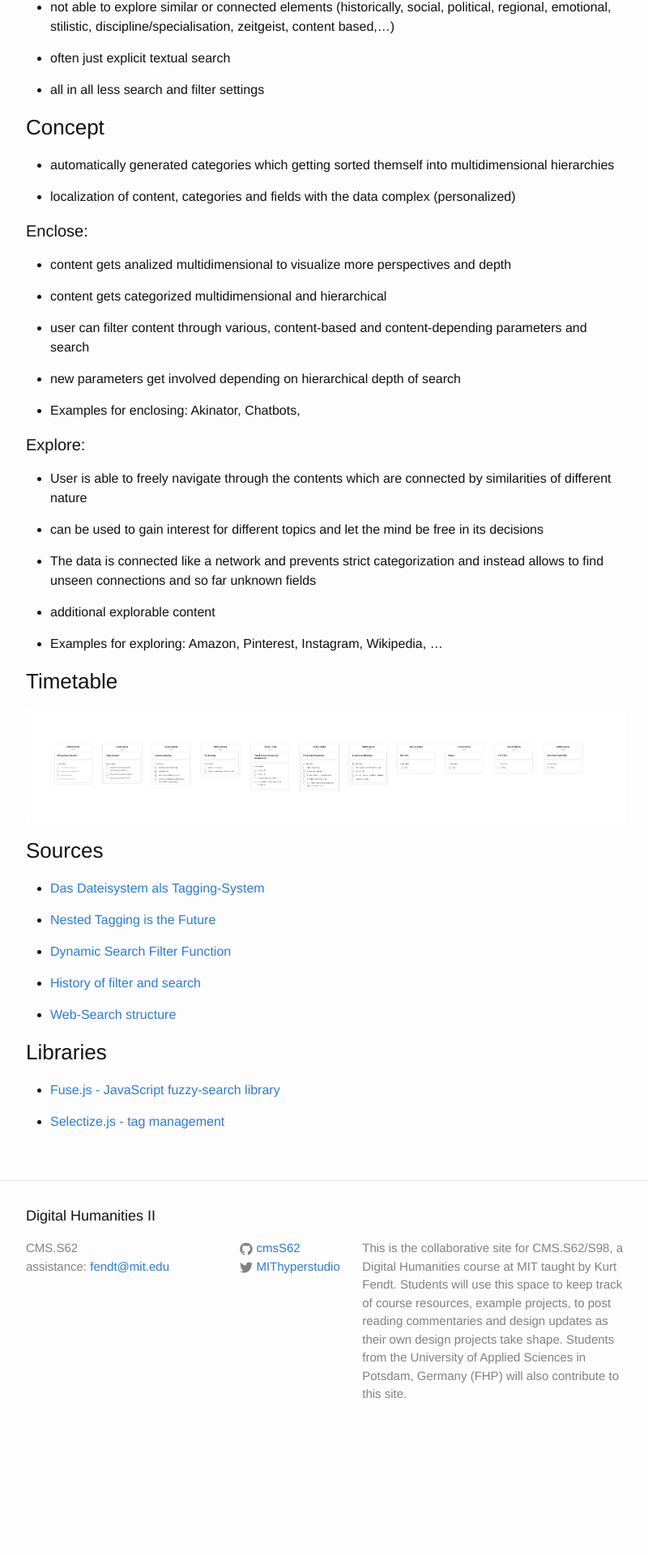
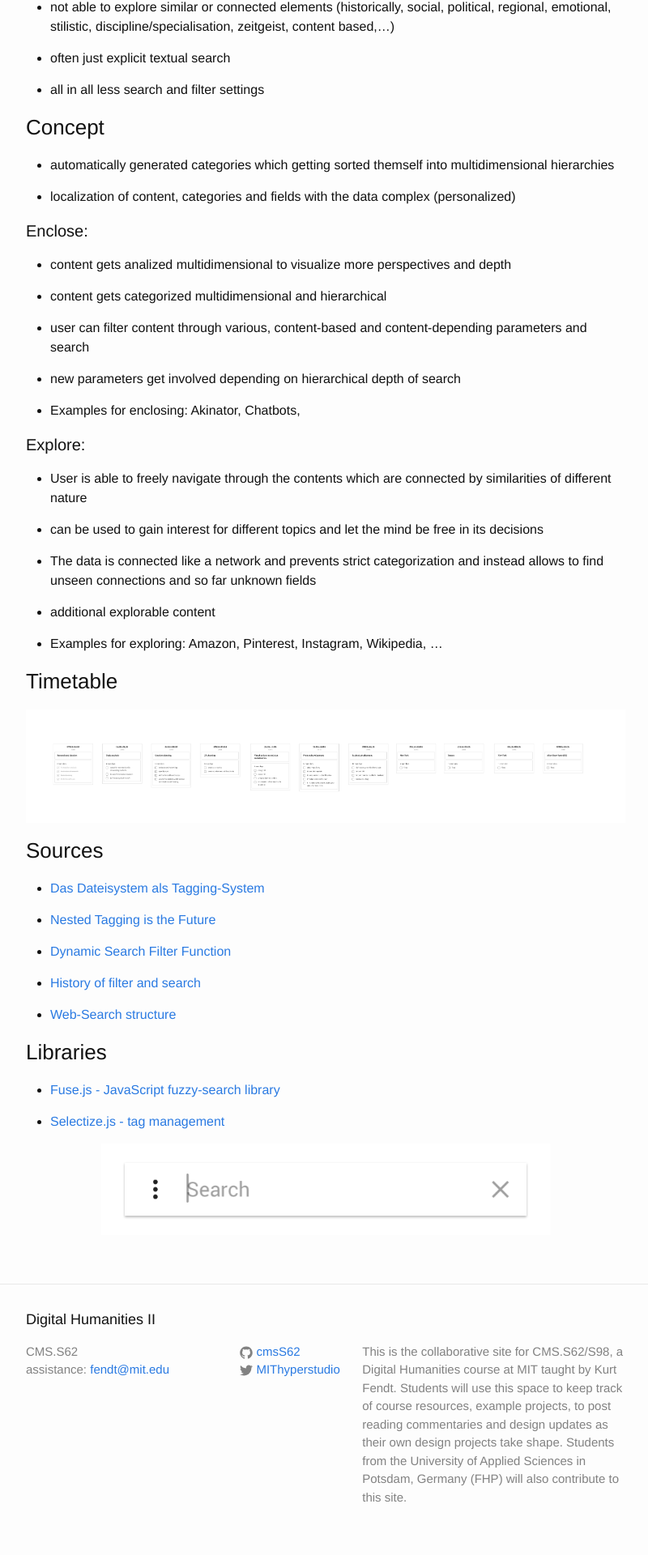
Before and after one commit to cmsS62/Spring-2018, a Jekyll site: the page built from _posts/2018-03-15-the-journey-of-search.md, in a window 1280 px wide. Shown: the part 1098-3018 px from the top of the page at 81% size, without its empty margins (238-1038 px from the left). Built offline with Jekyll 4.4.1, drawn with Linux system fonts in a browser that asks for light colours; before the commit the page ends 2891 px from its top, so only the background shows below that.

Commit message:
add searchbar gif  👍🏿

```diff
--- a/_posts/2018-03-15-the-journey-of-search.md
+++ b/_posts/2018-03-15-the-journey-of-search.md
@@ -93,3 +93,6 @@ We want to create a better experience to find and explore content within the arc
 - [Fuse.js - JavaScript fuzzy-search library](http://fusejs.io/)
 
 - [Selectize.js - tag management](https://selectize.github.io/selectize.js/)
+
+
+![SearchBar.gif]({{site.baseurl}}/assets/SearchBar.gif)
```
